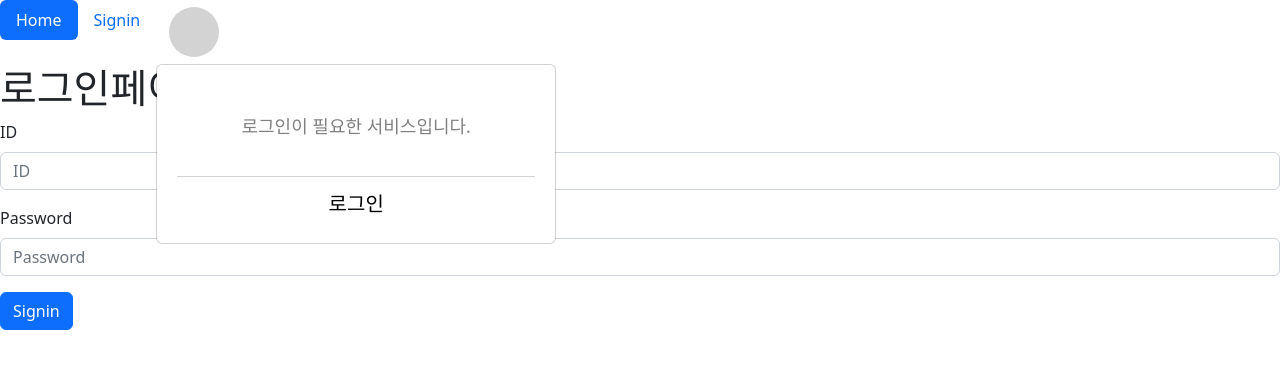
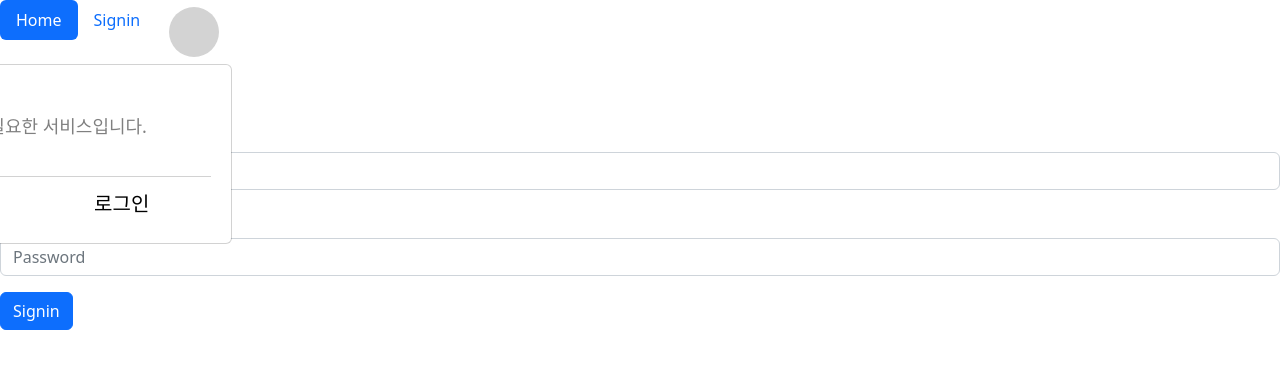
Before and after one commit to hyeesw/cagong-front, a React (Create React App) app: page /signin in a window 1280 px wide. Both pictures are taken after a click on the button 194 px from the left and 32 px from the top of the page. Shown: the top 368 px of the page. Built offline with nearby package versions, Linux system fonts and the light colour scheme; no server answers.

Commit message:
#6 드롭다운 align 변경, 프로필 창에서 회원가입

```diff
--- a/src/components/MyProfile.jsx
+++ b/src/components/MyProfile.jsx
@@ -29,6 +29,11 @@ function MyProfile({ userInfo }) {
     navigate('/signin');
   };
 
+  const handleSignupClick = (e) => {
+    e.preventDefault();
+    navigate('/signup');
+  }
+
   const handleSignoutClick = (e) => {
     e.preventDefault();
     alert('로그아웃 하시겠습니까?');
@@ -49,7 +54,7 @@ function MyProfile({ userInfo }) {
 
   return (
     <>
-      <Dropdown>
+      <Dropdown align="end" style={{ position: 'relative' }}>
         <Dropdown.Toggle
           as={CustomToggle}
           id="dropdown-custom-components"
@@ -58,7 +63,7 @@ function MyProfile({ userInfo }) {
           {SmallProfilePhoto}
         </Dropdown.Toggle>
 
-        <Dropdown.Menu style={{ minWidth: '400px', padding: '20px'}}>
+        <Dropdown.Menu align="end" style={{ minWidth: '400px', padding: '20px', position: 'absolute', right: 0}}>
           {userInfo
             ?  // 로그인 O
             <>
@@ -85,9 +90,14 @@ function MyProfile({ userInfo }) {
               </Dropdown.Item>
               <br />
               <Dropdown.Divider />
-              <Dropdown.Item href="#/action-5" onClick={(e) => handleSigninClick(e)} style={{ fontSize: '20px', color: 'black', textAlign: 'center' }}>
-                로그인
-              </Dropdown.Item>
+              <div style={{ display: 'flex', justifyContent: 'center' }}>
+                <Dropdown.Item href="#/action-5" onClick={(e) => handleSignupClick(e)} style={{ fontSize: '20px', color: 'black', textAlign: 'center' }}>
+                  회원가입
+                </Dropdown.Item>
+                <Dropdown.Item href="#/action-5" onClick={(e) => handleSigninClick(e)} style={{ fontSize: '20px', color: 'black', textAlign: 'center' }}>
+                  로그인
+                </Dropdown.Item>
+              </div>
             </>
           }
         </Dropdown.Menu>
```
